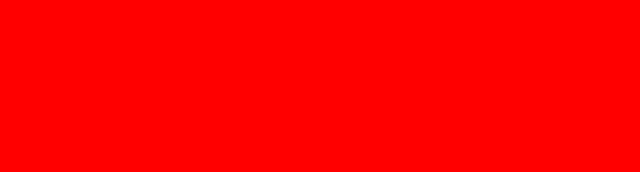
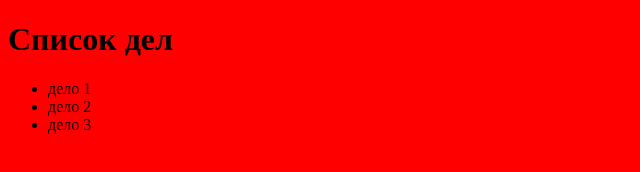
Before and after one commit to irakab/first-project, a plain HTML site: page index.html in a window 1280 px wide. Shown: the whole page, without its empty margins (0-640 px from the left). Drawn offline with Linux system fonts and the light colour scheme; files that its build step writes are made by us from their sources; a web font is replaced by a local one.

Commit message:
Добавление списка дел

```diff
--- a/index.html
+++ b/index.html
@@ -7,5 +7,12 @@
         <link rel="stylesheet" href=".fonts/fonts.css" />
         <link rel="stylesheet" href="./styles/style.css" />
     </head>
-    <body></body>
+    <body>
+      <h1>Список дел</h1>
+      <ul>
+        <li>дело 1</li>
+        <li>дело 2</li>
+        <li>дело 3</li>
+      </ul>
+    </body>
 </html>
```
